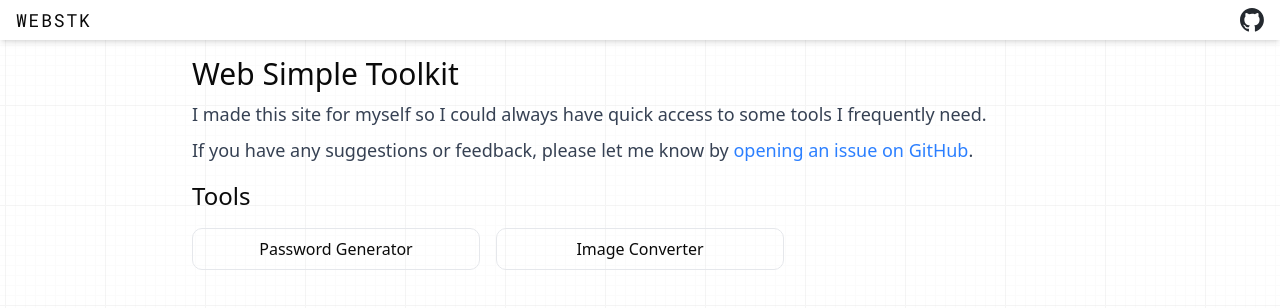
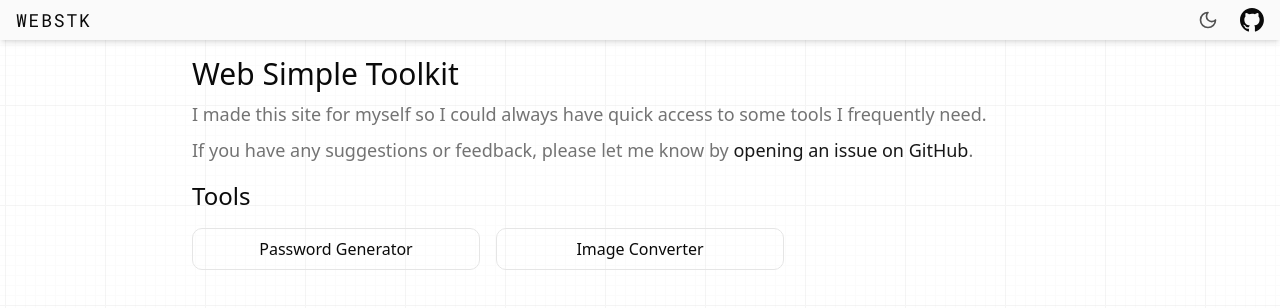
Before and after one commit to Gavin-Hofer/webstk, a Next.js app: page / in a window 1280 px wide. Shown: the top 308 px of the page. Built offline with nearby package versions, Linux system fonts and the light colour scheme.

Commit message:
feat: added dark mode

```diff
--- a/src/app/image-converter/components/image-card-list.tsx
+++ b/src/app/image-converter/components/image-card-list.tsx
@@ -65,7 +65,7 @@ const RemoveImageButton: React.FC<{
   return (
     <Button
       variant='ghost'
-      className={cn('text-red-500 [&_svg]:size-6', className)}
+      className={cn('text-destructive [&_svg]:size-6', className)}
       onClick={onClick}
     >
       <XIcon strokeWidth={2} />
@@ -142,12 +142,12 @@ const ImageRow: React.FC<{
       <div className='flex w-full flex-row items-center justify-between gap-4'>
         <div className='flex flex-1 items-center gap-4 sm:flex-row'>
           {!image.ready && (
-            <div className='flex h-8 w-8 items-center justify-center rounded-md bg-gray-200'>
+            <div className='bg-muted flex h-8 w-8 items-center justify-center rounded-md'>
               <Loader2 className='text-accent-foreground animate-spin' />
             </div>
           )}
           {image.ready && (
-            <img  // @eslint-disable  @next/next/no-img-element
+            <img // @eslint-disable  @next/next/no-img-element
               src={URL.createObjectURL(image.preview)}
               alt={image.file.name}
               className='aspect-square h-8 w-8 min-w-8 rounded-md object-cover'
--- a/src/app/layout.tsx
+++ b/src/app/layout.tsx
@@ -7,8 +7,10 @@ import { SpeedInsights } from '@vercel/speed-insights/next';
 
 import { ReactQueryClientProvider } from '@/components/providers/react-query-client-provider';
 import { Header } from '@/components/layout/header';
+import { BodyWithTheme } from '@/components/layout/body';
 import { ParallaxBackgroundGrid } from '@/components/layout/paralax-background-grid';
 import { cn } from '@/lib/utils';
+import { ThemeContextProvider } from '@/components/providers/theme-context-provider';
 
 const geistSans = Geist({
   variable: '--font-geist-sans',
@@ -54,7 +56,8 @@ const RootLayout: React.FC<{
         <link rel='icon' href='/favicon.ico' />
         <link rel='manifest' href='/site.webmanifest' />
       </head>
-      <body
+      <ThemeContextProvider>
+        <BodyWithTheme
           className={cn(
             geistSans.variable,
             geistMono.variable,
@@ -68,7 +71,8 @@ const RootLayout: React.FC<{
             <Analytics />
             <SpeedInsights />
           </main>
-      </body>
+        </BodyWithTheme>
+      </ThemeContextProvider>
     </html>
   );
 };
--- a/src/app/page.tsx
+++ b/src/app/page.tsx
@@ -11,16 +11,16 @@ const Page: NextPage = () => {
     <div className='m-4 flex w-full max-w-4xl flex-col gap-4'>
       <div className='flex flex-col gap-2'>
         <h1 className='text-3xl'>Web Simple Toolkit</h1>
-        <p className='text-lg text-gray-700'>
+        <p className='text-muted-foreground text-lg'>
           I made this site for myself so I could always have quick access to
           some tools I frequently need.
         </p>
-        <p className='text-lg text-gray-700'>
+        <p className='text-muted-foreground text-lg'>
           If you have any suggestions or feedback, please let me know by{' '}
           <a
             href='https://github.com/Gavin-Hofer/webstk/issues'
             target='_blank'
-            className='text-blue-500 hover:underline'
+            className='text-primary hover:underline'
           >
             opening an issue on GitHub
           </a>
@@ -32,13 +32,13 @@ const Page: NextPage = () => {
       <div className='grid grid-cols-1 gap-4 sm:grid-cols-2 md:grid-cols-3'>
         <Link
           href='/password-generator'
-          className='flex items-center justify-center rounded-lg border border-gray-200 px-4 py-2 transition-colors duration-500 ease-out hover:bg-gray-100'
+          className='border-border hover:bg-muted flex items-center justify-center rounded-lg border px-4 py-2 transition-colors duration-500 ease-out'
         >
           Password Generator
         </Link>
         <Link
           href='/image-converter'
-          className='flex items-center justify-center rounded-lg border border-gray-200 px-4 py-2 transition-colors duration-500 ease-out hover:bg-gray-100'
+          className='border-border hover:bg-muted flex items-center justify-center rounded-lg border px-4 py-2 transition-colors duration-500 ease-out'
         >
           Image Converter
         </Link>
--- a/src/app/password-generator/components/password-generator.tsx
+++ b/src/app/password-generator/components/password-generator.tsx
@@ -271,7 +271,7 @@ const PasswordCopiedNotification: React.FC<{ notification: Notification }> = ({
     <div className='flex w-full items-center justify-center'>
       <div
         className={cn(
-          'flex items-center justify-evenly gap-2 rounded-lg border border-green-800 bg-green-50 px-4 py-2',
+          'border-border bg-muted flex items-center justify-evenly gap-2 rounded-lg border px-4 py-2',
           'transition-opacity duration-500 ease-out',
           notification.transparent && 'opacity-0',
         )}
--- a/src/app/password-generator/page.tsx
+++ b/src/app/password-generator/page.tsx
@@ -11,7 +11,7 @@ const Page: NextPage = () => {
   return (
     <div className='m-4 flex w-full max-w-2xl flex-col gap-4'>
       <h1 className='text-2xl font-bold'>Password Generator</h1>
-      <p className='text-sm text-gray-500'>
+      <p className='text-muted-foreground text-sm'>
         This is a simple random password generator. Your password is generated
         on the client side and will not be stored or sent to the server.
       </p>
--- a/src/components/icons/github-icon.tsx
+++ b/src/components/icons/github-icon.tsx
@@ -11,7 +11,7 @@ export const GithubIcon: React.FC<{ size?: number }> = ({ size = 24 }) => {
         fillRule='evenodd'
         clipRule='evenodd'
         d='M48.854 0C21.839 0 0 22 0 49.217c0 21.756 13.993 40.172 33.405 46.69 2.427.49 3.316-1.059 3.316-2.362 0-1.141-.08-5.052-.08-9.127-13.59 2.934-16.42-5.867-16.42-5.867-2.184-5.704-5.42-7.17-5.42-7.17-4.448-3.015.324-3.015.324-3.015 4.934.326 7.523 5.052 7.523 5.052 4.367 7.496 11.404 5.378 14.235 4.074.404-3.178 1.699-5.378 3.074-6.6-10.839-1.141-22.243-5.378-22.243-24.283 0-5.378 1.94-9.778 5.014-13.2-.485-1.222-2.184-6.275.486-13.038 0 0 4.125-1.304 13.426 5.052a46.97 46.97 0 0 1 12.214-1.63c4.125 0 8.33.571 12.213 1.63 9.302-6.356 13.427-5.052 13.427-5.052 2.67 6.763.97 11.816.485 13.038 3.155 3.422 5.015 7.822 5.015 13.2 0 18.905-11.404 23.06-22.324 24.283 1.78 1.548 3.316 4.481 3.316 9.126 0 6.6-.08 11.897-.08 13.526 0 1.304.89 2.853 3.316 2.364 19.412-6.52 33.405-24.935 33.405-46.691C97.707 22 75.788 0 48.854 0z'
-        fill='#24292f'
+        fill='currentColor'
       />
     </svg>
   );
--- /dev/null
+++ b/src/components/layout/body.tsx
@@ -0,0 +1,22 @@
+'use client';
+
+import { useContext } from 'react';
+
+import { cn } from '@/lib/utils';
+import { ThemeContext } from '../providers/theme-context-provider';
+
+export type BodyProps = React.HTMLAttributes<HTMLBodyElement>;
+
+export const BodyWithTheme: React.FC<BodyProps> = ({
+  children,
+  className,
+  ...props
+}) => {
+  const themeContext = useContext(ThemeContext);
+  const darkMode = themeContext?.theme === 'dark';
+  return (
+    <body className={cn(darkMode && 'dark', className)} {...props}>
+      {children}
+    </body>
+  );
+};
--- a/src/components/layout/header.tsx
+++ b/src/components/layout/header.tsx
@@ -3,6 +3,7 @@ import { Roboto_Mono } from 'next/font/google';
 
 import { GithubIcon } from '@/components/icons/github-icon';
 import { cn } from '@/lib/utils';
+import { ThemeToggle } from '@/components/ui/theme-toggle';
 
 const robotoMono = Roboto_Mono({
   subsets: ['latin'],
@@ -11,7 +12,7 @@ const robotoMono = Roboto_Mono({
 
 export const Header: React.FC = () => {
   return (
-    <header className='sticky top-0 z-10 h-10 w-full bg-white shadow-md'>
+    <header className='bg-primary-foreground sticky top-0 z-10 h-10 w-full shadow-md'>
       <nav className='flex h-full w-full justify-between gap-6 px-4'>
         <div className='flex h-full items-center gap-4'>
           <Link
@@ -26,6 +27,7 @@ export const Header: React.FC = () => {
           </Link>
         </div>
         <div className='flex h-full items-center gap-4'>
+          <ThemeToggle />
           <a
             href='https://github.com/Gavin-Hofer/webstk'
             target='_blank'
--- /dev/null
+++ b/src/components/providers/theme-context-provider.tsx
@@ -0,0 +1,30 @@
+'use client';
+
+import { createContext, useState, useMemo } from 'react';
+
+export type Theme = 'light' | 'dark';
+export type ThemeContext = {
+  theme: 'light' | 'dark';
+  setTheme: React.Dispatch<React.SetStateAction<Theme>>;
+};
+
+export const ThemeContext = createContext<ThemeContext | undefined>(undefined);
+
+export type ThemeContextProviderProps = React.PropsWithChildren<{
+  storedTheme?: Theme;
+}>;
+
+export const ThemeContextProvider: React.FC<ThemeContextProviderProps> = ({
+  storedTheme,
+  children,
+}) => {
+  const [theme, setTheme] = useState(storedTheme ?? 'light');
+  const contextValue = useMemo(() => {
+    return { theme, setTheme } satisfies ThemeContext;
+  }, [theme]);
+  return (
+    <ThemeContext.Provider value={contextValue}>
+      {children}
+    </ThemeContext.Provider>
+  );
+};
--- /dev/null
+++ b/src/components/ui/theme-toggle.tsx
@@ -0,0 +1,38 @@
+'use client';
+
+import { useContext } from 'react';
+import { Moon, Sun } from 'lucide-react';
+
+import { cn } from '@/lib/utils';
+import { ThemeContext } from '@/components/providers/theme-context-provider';
+
+export const ThemeToggle: React.FC<{ className?: string }> = ({
+  className,
+}) => {
+  const themeContext = useContext(ThemeContext);
+  if (!themeContext) {
+    return null;
+  }
+  const { theme, setTheme } = themeContext;
+
+  const toggleTheme = () => {
+    setTheme((prev) => (prev === 'dark' ? 'light' : 'dark'));
+  };
+
+  return (
+    <button
+      onClick={toggleTheme}
+      className={cn(
+        'relative flex h-8 w-8 cursor-pointer items-center justify-center rounded-full',
+        'text-foreground/70 hover:text-foreground',
+        'hover:bg-muted transition-colors duration-500 ease-out',
+        'focus-visible:ring-ring focus:outline-none focus-visible:ring-2',
+        className,
+      )}
+      aria-label={`Switch to ${theme === 'light' ? 'dark' : 'light'} mode`}
+    >
+      {theme === 'light' && <Moon size={20} />}
+      {theme === 'dark' && <Sun size={20} />}
+    </button>
+  );
+};
```
Also changed, not shown: src/components/ui/dropzone.tsx (+9 -9 lines). Lines whose indentation alone changed are shown as unchanged.
